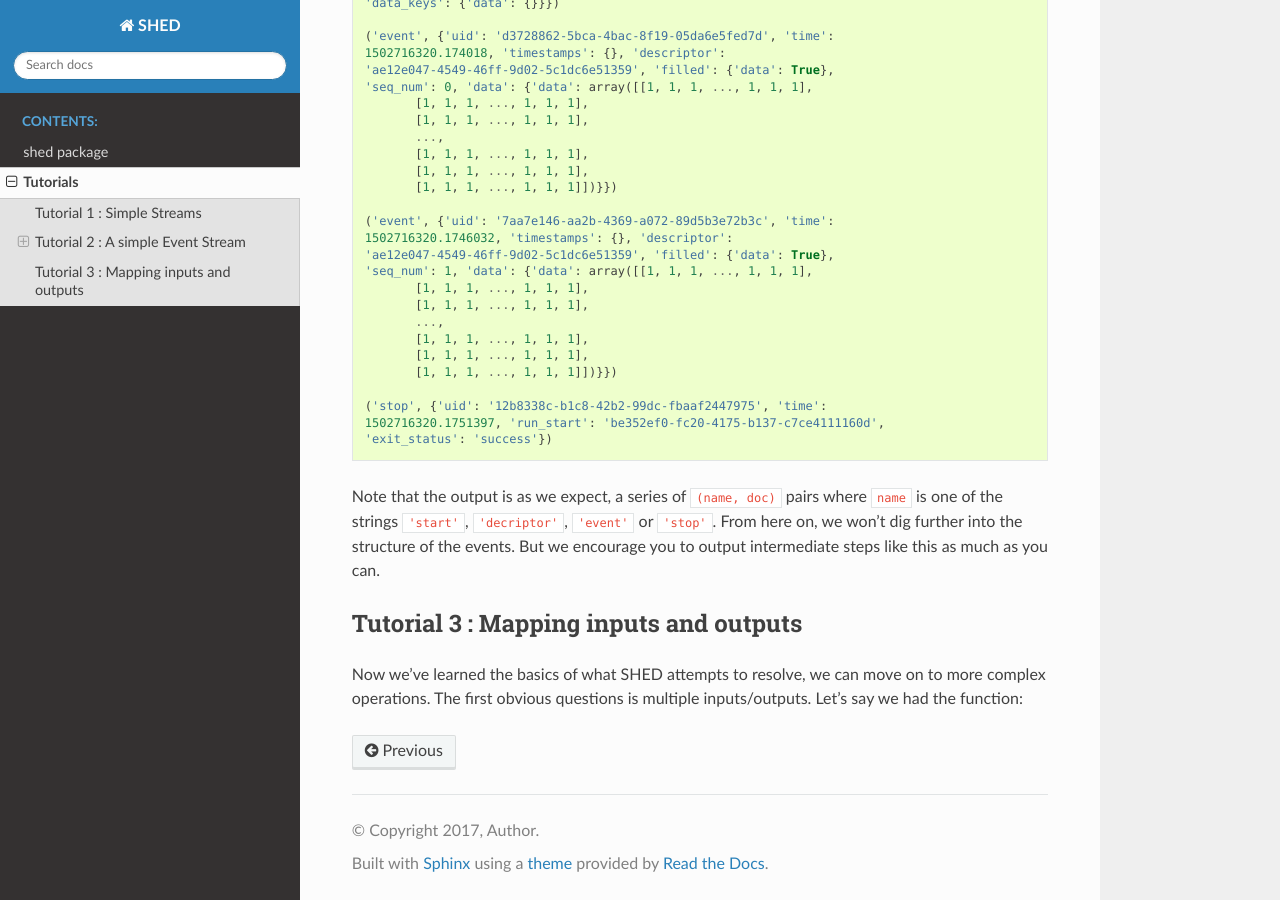
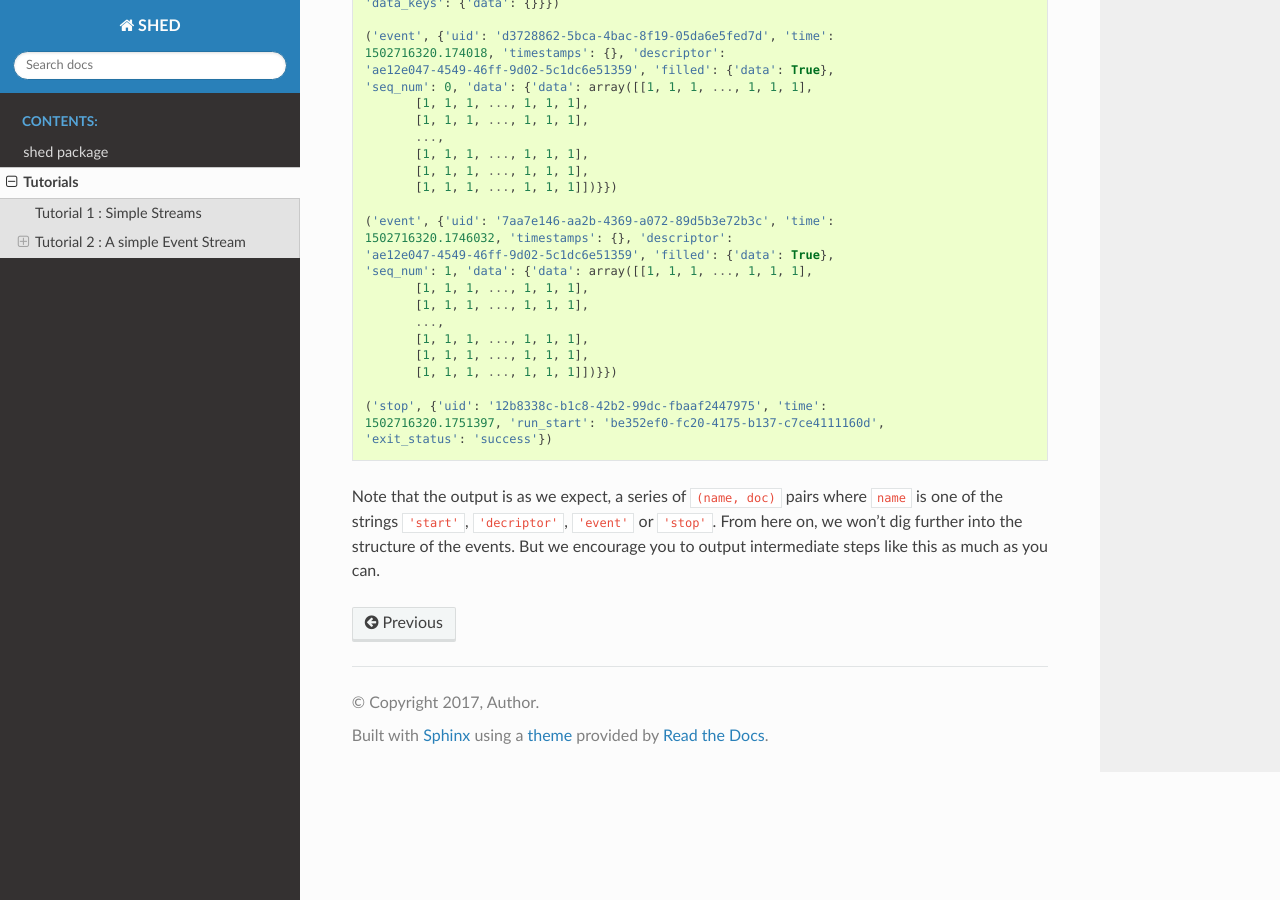
Before and after one commit to xpdAcq/shed-streaming, a Sphinx documentation site: the page built from docs/tutorials.rst, in a window 1280 px wide and 900 px high, scrolled down 5146 px. Built offline with Sphinx 7.4.7 and the Read the Docs theme 2.0.0, drawn with Linux system fonts in a browser that asks for light colours.

Commit message:
DOC: remove partial Tutorial

```diff
--- a/docs/tutorials.rst
+++ b/docs/tutorials.rst
@@ -291,12 +291,3 @@
 ``'event'`` or ``'stop'``. From here on, we won't dig further into the
 structure of the events. But we encourage you to output intermediate
 steps like this as much as you can.
-
-
-
-Tutorial 3 : Mapping inputs and outputs
-------------------------------------
-
-Now we've learned the basics of what SHED attempts to resolve, we can move on
-to more complex operations. The first obvious questions is multiple
-inputs/outputs. Let's say we had the function::
```
